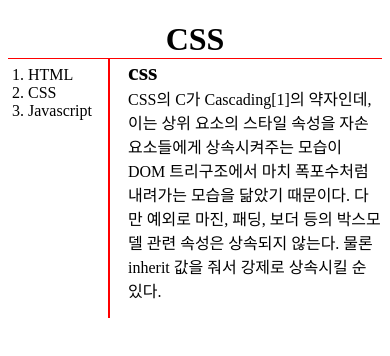
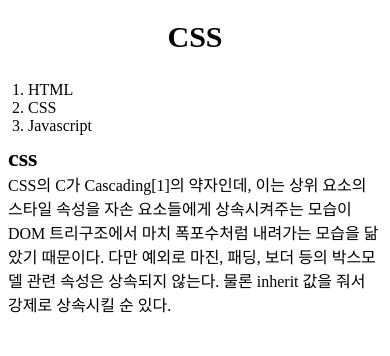
Before and after one commit to withmypassion/my_first_website, a plain HTML site: page 2.html in a window 390 px wide. Drawn offline with Linux system fonts and the light colour scheme.

Commit message:
Add files via upload

```diff
--- a/2.html
+++ b/2.html
@@ -9,15 +9,15 @@
             text-align: center;
             border-bottom: 1px red solid;
             margin-bottom: 0px;
+            padding-bottom: 20px;
         }
 
-        ol {
+        #grid ol {
             margin: 0%;
             padding-left: 20px;
             padding-top: 7px;
             border-right: 2px red solid;
             width: 80px;
-
         }
 
         #grid {
@@ -33,15 +33,27 @@
         p {
             margin-top: 0px;
         }
-a{
-    text-decoration: none;
-    color: black;
-}
 
+        a {
+            text-decoration: none;
+            color: black;
+        }
 
-
-
-
+        @media(max-width:450px) {
+            #grid {
+                display: block;
+            }
+            h1{
+                font-size:30px;
+                border-bottom: none;
+            }
+            #grid ol {
+                border-right: 0px;
+            }
+            h2{
+                margin-top: 10px;
+            }
+    }
     </style>
 </head>
 
```
Also changed, not shown: index.html (+9 -0 lines).
